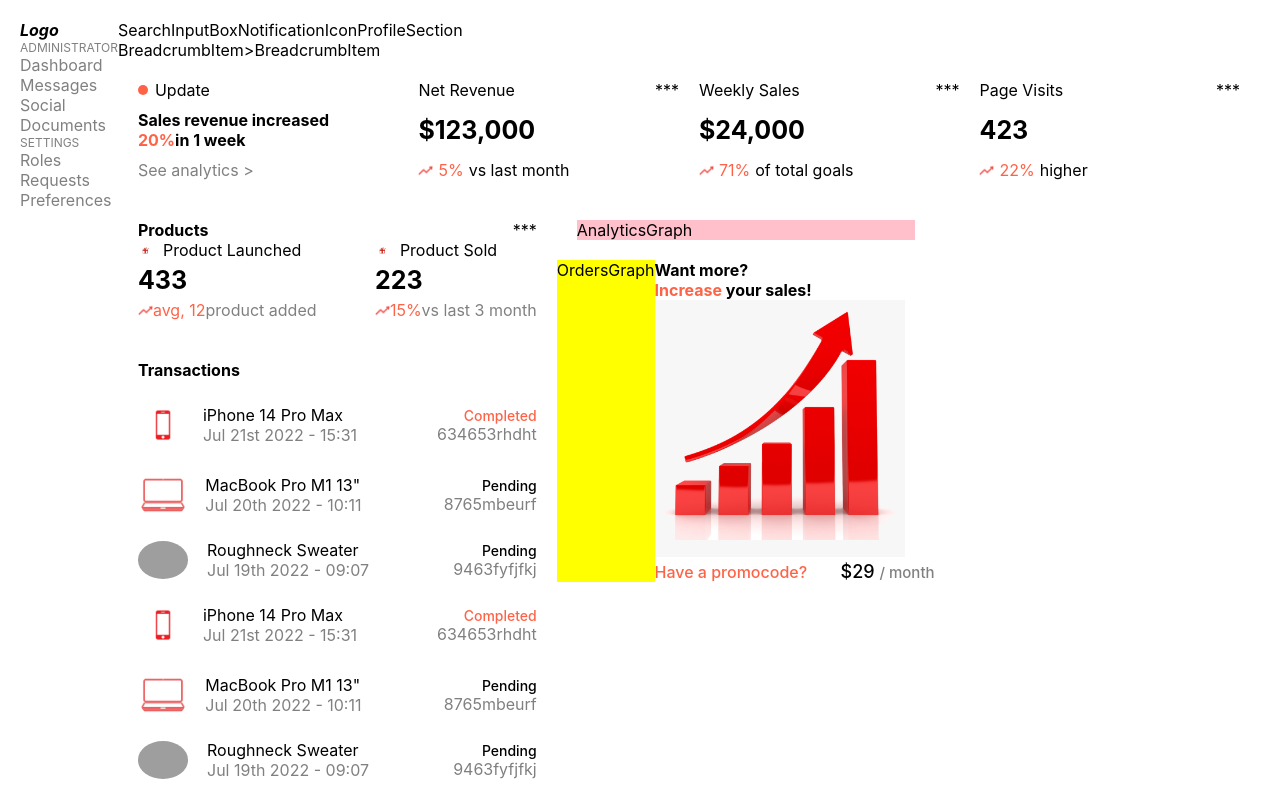
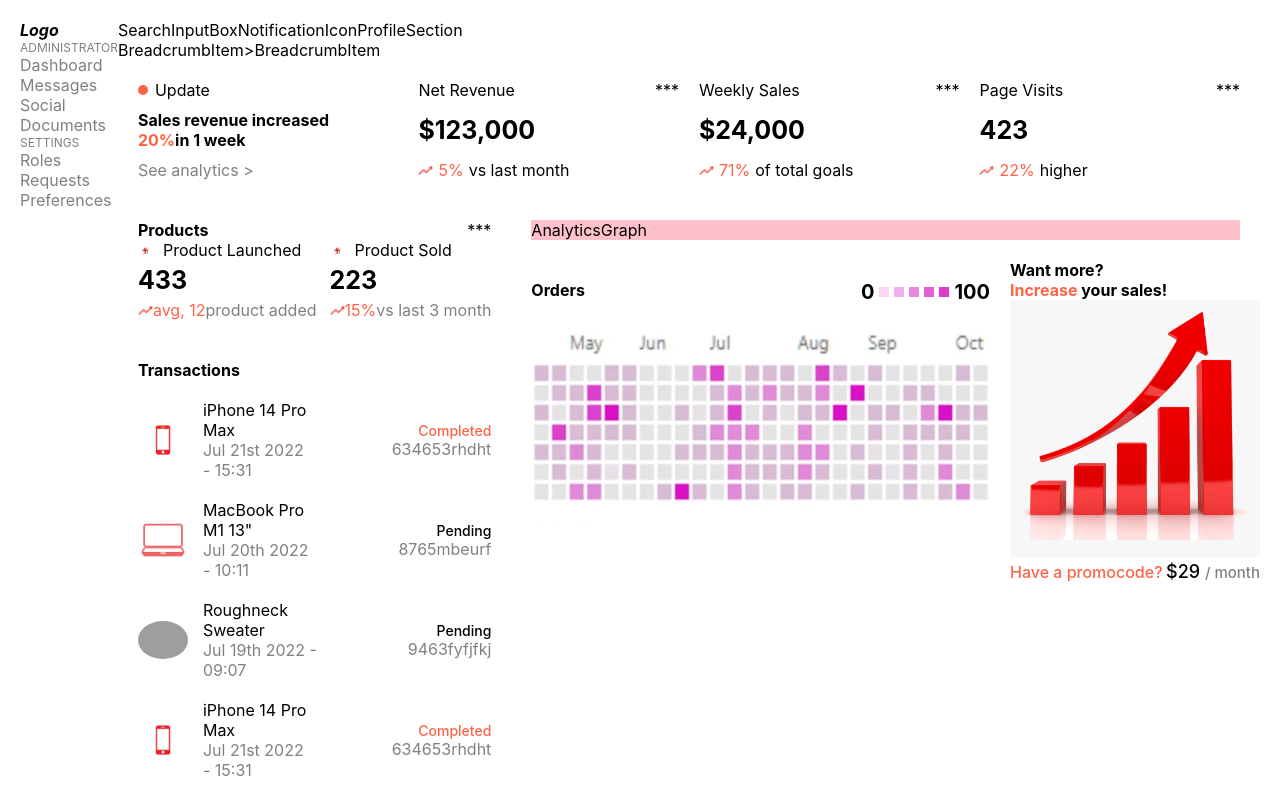
Before and after one commit to lakkula/first-react-app, a React (Create React App) app: page / in a window 1280 px wide. Shown: the top 800 px of the page. Built offline with nearby package versions, Linux system fonts and the light colour scheme; grey boxes are pictures that could not be loaded.

Commit message:
create OrderGraph

```diff
--- /dev/null
+++ b/src/components/orderGraph/OrderGraphTitle.js
@@ -0,0 +1,7 @@
+import React from 'react'
+
+export default function OrderGraphTitle() {
+  return (
+    <p style={{fontWeight:'bold'}}>Orders</p>
+  )
+}
--- /dev/null
+++ b/src/components/orderGraphLegend/LegendValue.js
@@ -0,0 +1,7 @@
+import React from 'react'
+
+export default function LegendValue({value}) {
+  return (
+    <p style={{fontWeight:'bold', fontSize:'20px'}}>{value}</p>
+  )
+}
--- /dev/null
+++ b/src/components/orderGraphLegend/SingleLegendBox.js
@@ -0,0 +1,11 @@
+import React from 'react'
+
+export default function SingleLegendBox({shade}) {
+  return (
+    <div>
+        <div
+        style={{width:'10px', height:'10px', backgroundColor: `rgb(216,17,195,${shade})`}}
+        ></div>
+    </div>
+  )
+}
--- a/src/layouts/home/HomeContent.js
+++ b/src/layouts/home/HomeContent.js
@@ -30,7 +30,9 @@ export default function HomeContent() {
               <AnalyticsGraph/>
             </div>
             <div style={{display: 'flex'}}>
-              <OrdersGraph/>
+              <div style={{padding:'20px'}}>
+                <OrdersGraph/>
+              </div>
               <PromotionalCard/>
             </div>
           </div>
--- a/src/layouts/home/homeContent/OrdersGraph.js
+++ b/src/layouts/home/homeContent/OrdersGraph.js
@@ -1,7 +1,16 @@
 import React from 'react'
+import orderGraphImage from '../../../assets/images/graph.jpg'
+import OrderGraphTitle from '../../../components/orderGraph/OrderGraphTitle'
+import OrderGraphLegend from './orderGraph/OrderGraphLegend'
 
 export default function OrdersGraph() {
   return (
-    <div style={{backgroundColor: 'yellow'}}>OrdersGraph</div>
+    <div>
+      <div style={{display:'flex', justifyContent:'space-between'}}>
+        <OrderGraphTitle/>
+        <OrderGraphLegend/>
+      </div>
+      <img src={orderGraphImage} alt='' style={{width:'100%', height:'220px'}}/>
+    </div>
   )
 }
--- /dev/null
+++ b/src/layouts/home/homeContent/orderGraph/OrderGraphLegend.js
@@ -0,0 +1,15 @@
+import React from 'react'
+import SingleLegendBox from '../../../../components/orderGraphLegend/SingleLegendBox'
+import LegendValue from '../../../../components/orderGraphLegend/LegendValue'
+
+export default function OrderGraphLegend() {
+  return (
+    <div style={{display:'flex', gap:'5px', alignItems:'center'}}>
+        <LegendValue value={0}/>
+        {Array.from({length: 5}).map((_,key) =>{
+            return <SingleLegendBox key={key} shade={(key + 1) / 6}/>
+        })}
+        <LegendValue value={100}/>
+    </div>
+  )
+}
```
